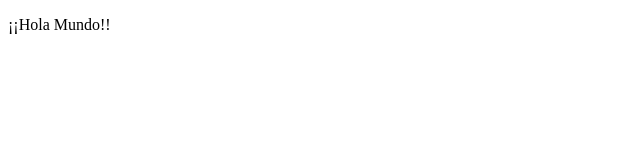
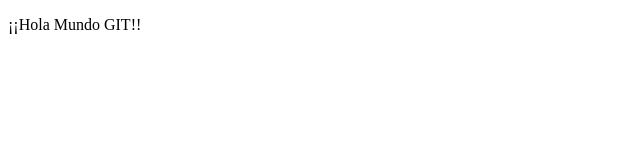
Before and after one commit to marcejo/demo, a plain HTML site: page index.html in a window 1280 px wide. Shown: the full height of the page, 0-640 px from the left. Drawn offline with Linux system fonts and the light colour scheme.

Commit message:
Add files via upload

```diff
--- a/index.html
+++ b/index.html
@@ -5,6 +5,6 @@
     <title>Hola Mundo</title>
   </head>
   <body>
-    <p>¡¡Hola Mundo!!</p>
+    <p>¡¡Hola Mundo GIT!!</p>
   </body>
 </html>
```
